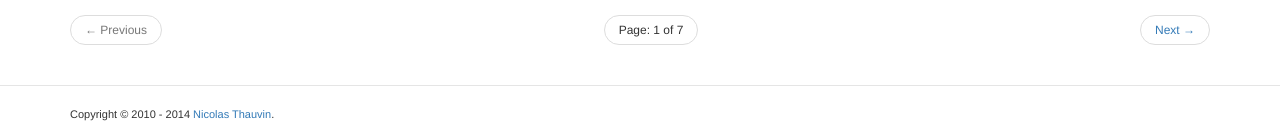
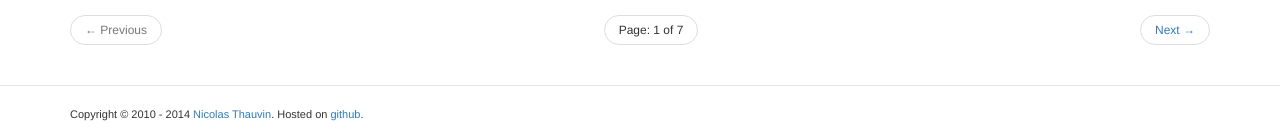
Before and after one commit to orgrim/orgrim.github.io, a Jekyll site: the page built from index.html, in a window 1280 px wide and 900 px high, scrolled down 2272 px. Shown: the part 767-897 px from the top of the window. Built offline with Jekyll 4.4.1, drawn with Linux system fonts in a browser that asks for light colours; nearby versions of some CDN libraries; Markdown is read by kramdown in place of the engine named in the settings; the list of posts is cut into pages by our own code.

Commit message:
update footer to point to source repos

```diff
--- a/_layouts/default.html
+++ b/_layouts/default.html
@@ -46,7 +46,7 @@
 
     <footer>
       <div class="container">
-        <p>Copyright &copy; 2010 - 2014 <a href="http://orgrim.net/">Nicolas Thauvin</a>.</p>
+        <p>Copyright &copy; 2010 - 2014 <a href="http://orgrim.net/">Nicolas Thauvin</a>. Hosted on <a href="https://github.com/orgrim/orgrim.github.io">github</a>.</p>
       </div>
     </footer>
 
```
